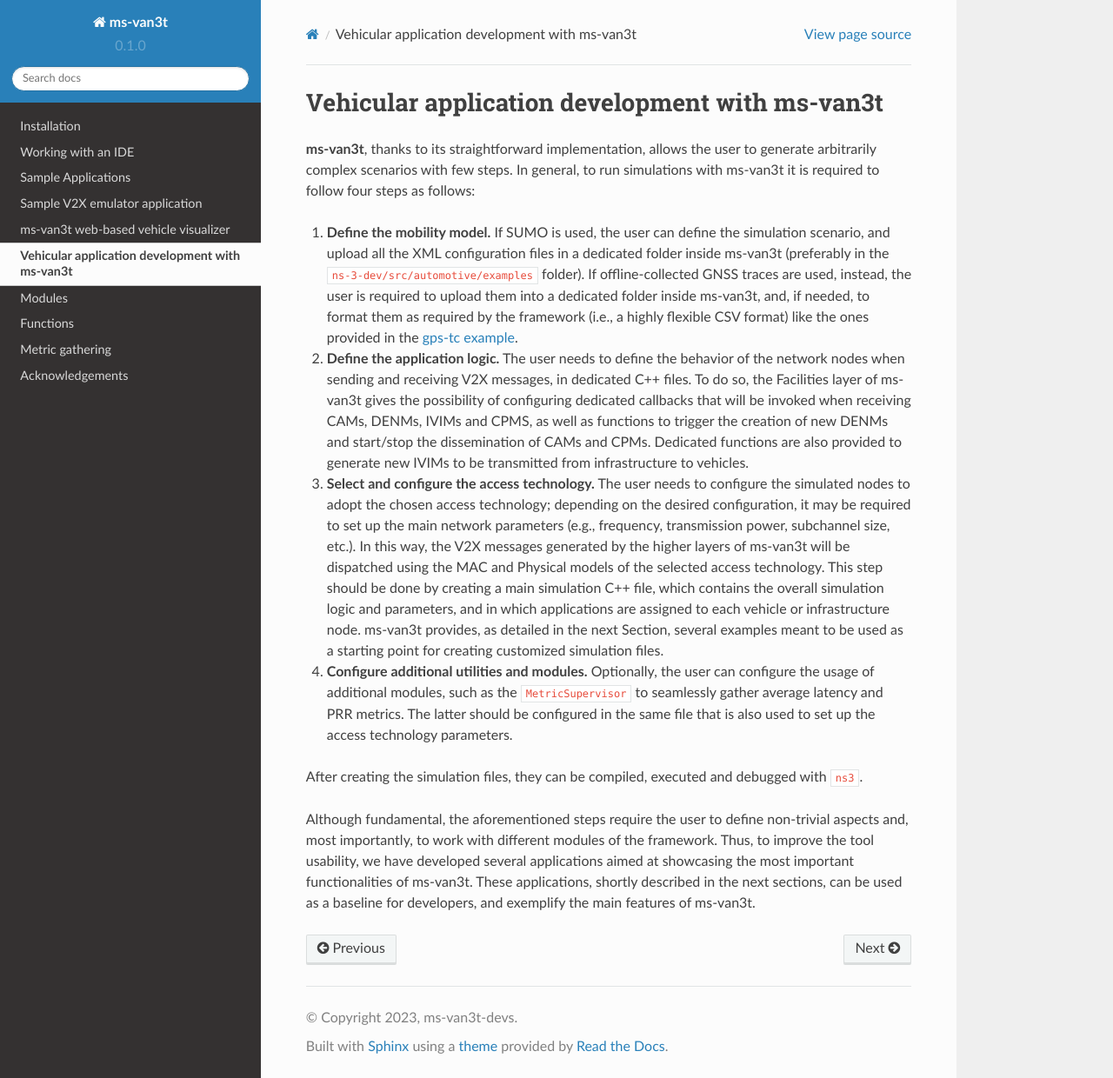
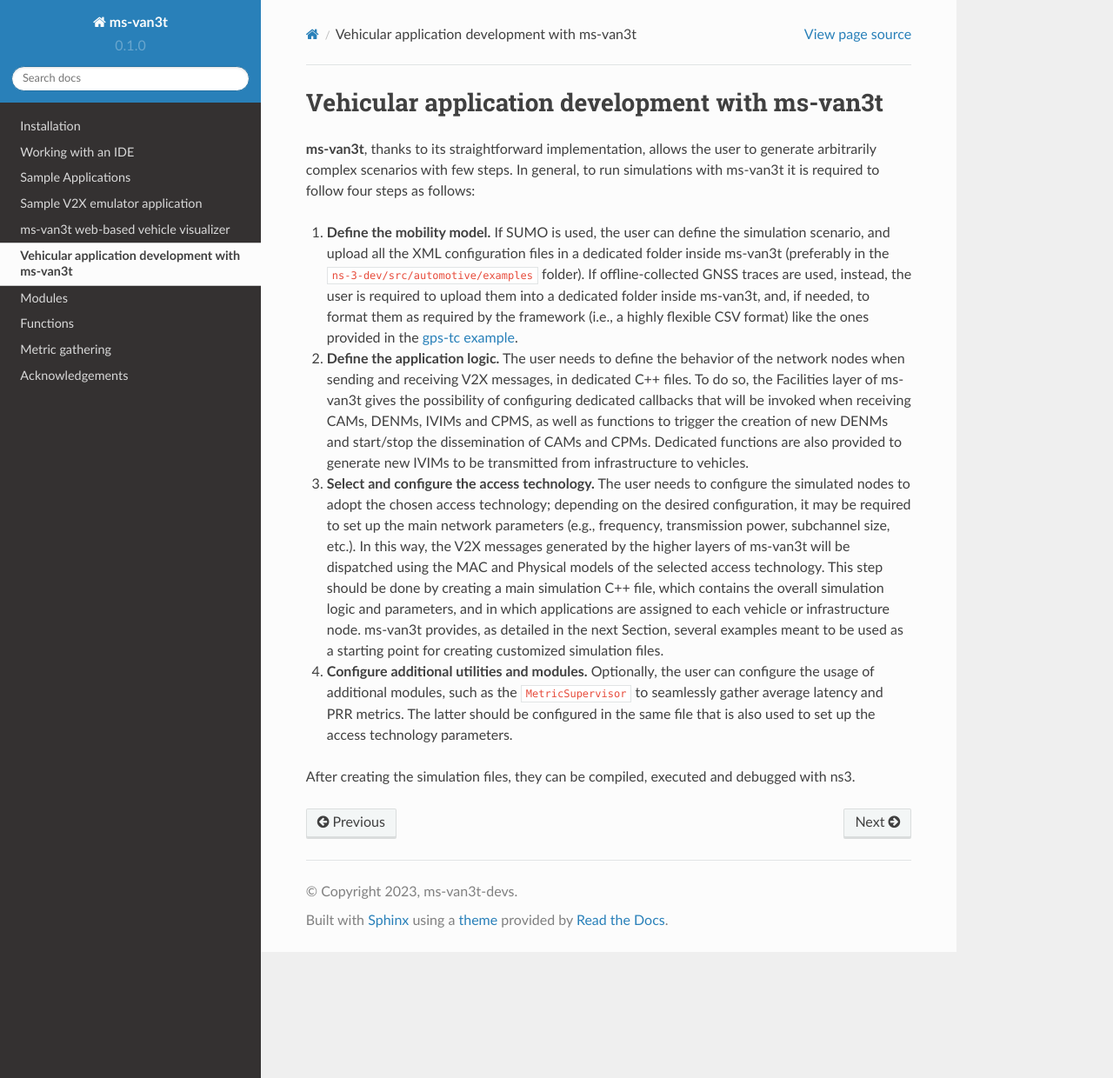
Before and after one commit to carlosrisma/doctutorial, a Sphinx documentation site: the page built from docs/source/Simulation.rst, in a window 1280 px wide and 1240 px high. Shown: the whole window at 87% size. Built offline with Sphinx 7.4.7 and the Read the Docs theme 2.0.0, drawn with Linux system fonts in a browser that asks for light colours.

Commit message:
Update Simulation.rst

```diff
--- a/docs/source/Simulation.rst
+++ b/docs/source/Simulation.rst
@@ -13,6 +13,4 @@ In general, to run simulations with ms-van3t it is required to follow four steps
 
 4. **Configure additional utilities and modules.** Optionally, the user can configure the usage of additional modules, such as the ``MetricSupervisor`` to seamlessly gather average latency and PRR metrics. The latter should be configured in the same file that is also used to set up the access technology parameters.
 
-After creating the simulation files, they can be compiled, executed and debugged with ``ns3``.
-
-Although fundamental, the aforementioned steps require the user to define non-trivial aspects and, most importantly, to work with different modules of the framework. Thus, to improve the tool usability, we have developed several applications aimed at showcasing the most important functionalities of ms-van3t. These applications, shortly described in the next sections, can be used as a baseline for developers, and exemplify the main features of ms-van3t.
+After creating the simulation files, they can be compiled, executed and debugged with ns3.
```
